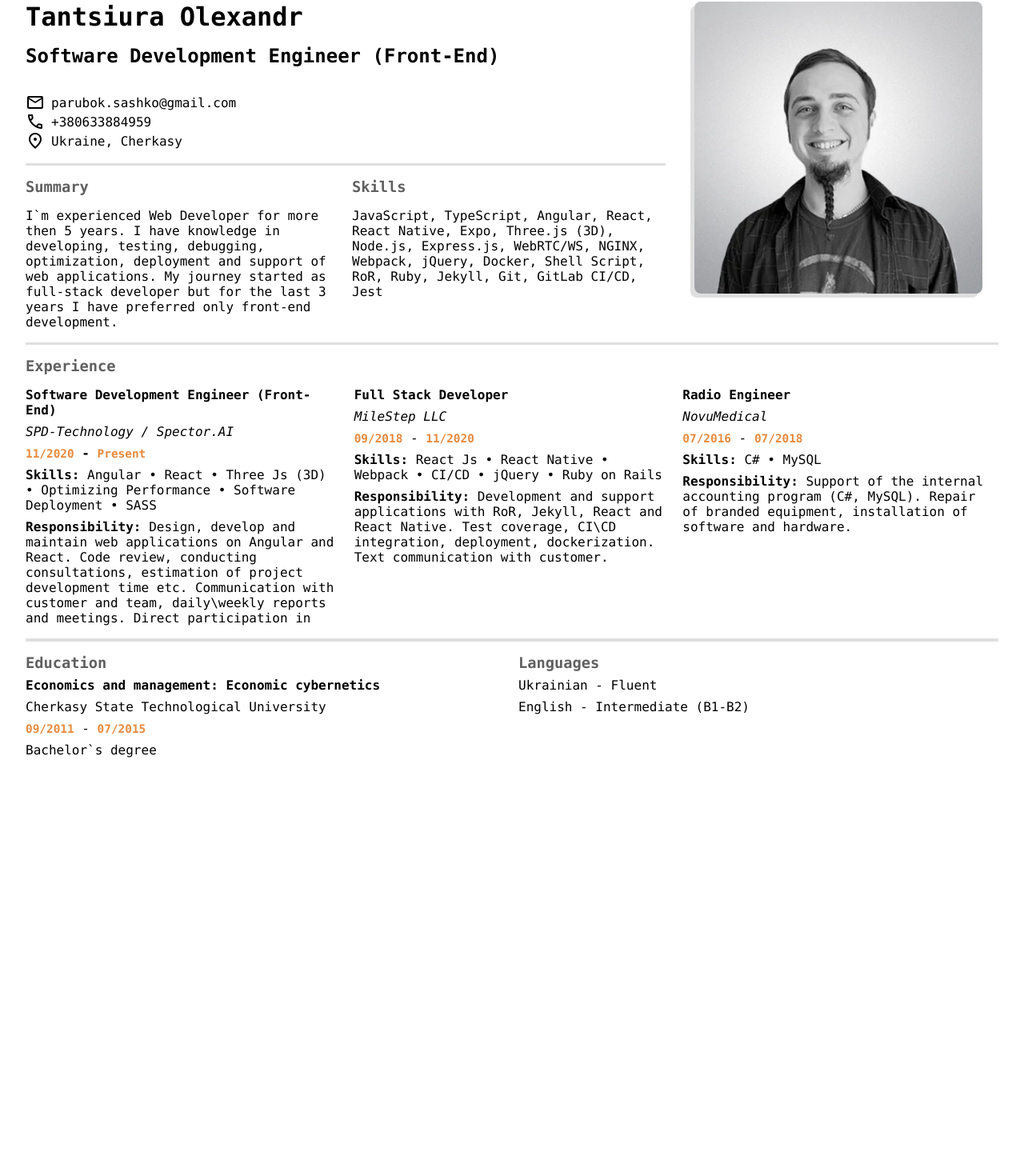
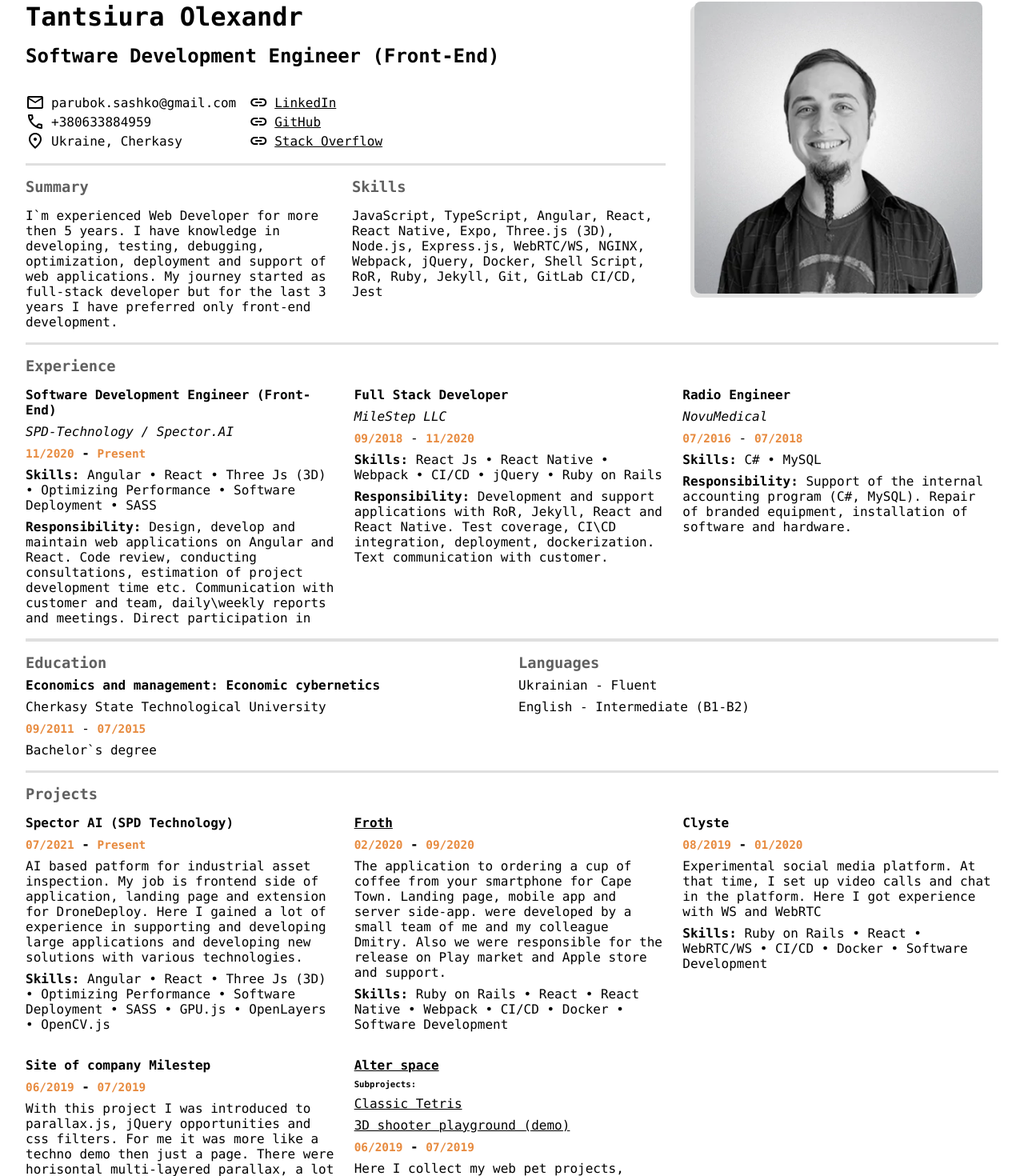
Before and after one commit to Sany18/cv, a Next.js app: page /cv/ in a window 1280 px wide. Shown: the part 14-1484 px from the top of the page at 80% size. Before the commit the page ends 977 px from the top, so only its background shows below. Built offline with nearby package versions, Linux system fonts and the light colour scheme.

Commit message:
Update info
Signed-off-by: Alexandr Tantsiura <o.tantsiura@spd-ukraine.com>

```diff
--- a/src/app/page.tsx
+++ b/src/app/page.tsx
@@ -13,6 +13,16 @@ export default function Home() {
     'Shell Script', 'RoR', 'Ruby', 'Jekyll', 'Git', 'GitLab CI/CD', 'Jest',
   ];
 
+  const dateNow = new Date().toISOString().split('T')[0];
+
+  const renderTime = (date: string) => {
+    if (date == 'now') return <time dateTime={dateNow}>Present</time>;
+
+    const [year, month] = date.split('-');
+
+    return <time dateTime='2019-01'>{`${month}/${year}`}</time>
+  }
+
   return (
     <main className="p-2 pl-4 pr-4 home d-flex flex-column gap-2">
       <div className="d-flex gap-2">
@@ -22,6 +32,7 @@ export default function Home() {
 
           <h2 className='mb-4'>Software Development Engineer (Front-End)</h2>
 
+          <div className='d-flex gap-2'>
             <div className="d-flex flex-column mb-2">
               <div className="d-flex align-items-center">
                 <span className="material-symbols-outlined mr-1">
@@ -42,6 +53,36 @@ export default function Home() {
                   location_on
                 </span>
                 Ukraine, Cherkasy
+              </div>
+            </div>
+
+            <div className="d-flex flex-column mb-2">
+              <div className="d-flex align-items-center">
+                <span className="material-symbols-outlined mr-1">
+                  link
+                </span>
+                <a href='https://www.linkedin.com/in/alexandr-tantsiura-49393a166/' target='_blank'>
+                  LinkedIn
+                </a>
+              </div>
+
+              <div className="d-flex align-items-center">
+                <span className="material-symbols-outlined mr-1">
+                  link
+                </span>
+                <a href='https://github.com/Sany18' target='_blank'>
+                  GitHub
+                </a>
+              </div>
+
+              <div className="d-flex align-items-center">
+                <span className="material-symbols-outlined mr-1">
+                  link
+                </span>
+                <a href='https://stackoverflow.com/users/12074431/hoxz' target='_blank'>
+                  Stack Overflow
+                </a>
+              </div>
             </div>
           </div>
 
@@ -91,7 +132,7 @@ export default function Home() {
           <h4>Software Development Engineer (Front-End)</h4>
           <i>SPD-Technology / Spector.AI</i>
           <b>
-            <time dateTime='2020-11'>11/2020</time> - <time dateTime={(new Date).toISOString().split('T')[0]}>Present</time>
+            {renderTime('2020-11')} - {renderTime('now')}
           </b>
           <p>
             <b>Skills:</b> Angular • React • Three Js (3D) • Optimizing Performance • Software Deployment • SASS
@@ -108,7 +149,7 @@ export default function Home() {
           <h4>Full Stack Developer</h4>
           <i>MileStep LLC</i>
           <p>
-            <time dateTime='2018-09'>09/2018</time> - <time dateTime='2020-11'>11/2020</time>
+            {renderTime('2018-09')} - {renderTime('2020-11')}
           </p>
           <p>
             <b>Skills:</b> React Js • React Native • Webpack • CI/CD • jQuery • Ruby on Rails
@@ -125,7 +166,7 @@ export default function Home() {
           <h4>Radio Engineer</h4>
           <i>NovuMedical</i>
           <p>
-            <time dateTime='2016-07'>07/2016</time> - <time dateTime='2018-07'>07/2018</time>
+            {renderTime('2016-07')} - {renderTime('2018-07')}
           </p>
           <p>
             <b>Skills:</b> C# • MySQL
@@ -145,7 +186,7 @@ export default function Home() {
           <h4>Economics and management: Economic cybernetics</h4>
           Cherkasy State Technological University
           <p>
-            <time dateTime='2011-09'>09/2011</time> - <time dateTime='2015-07'>07/2015</time>
+            {renderTime('2011-09')} - {renderTime('2015-07')}
           </p>
           Bachelor`s degree
         </div>
@@ -156,6 +197,97 @@ export default function Home() {
           <p>English - Intermediate (B1-B2)</p>
         </div>
       </div>
+
+      <Divider />
+
+      <h3 className='color-gray-2'>Projects</h3>
+
+      <div className='d-flex grid-3'>
+        <div className='d-flex flex-column gap-1'>
+          <h4>Spector AI (SPD Technology)</h4>
+          <b>
+            {renderTime('2021-07')} - {renderTime('now')}
+          </b>
+          <p>
+            AI based patform for industrial asset inspection. My job is frontend side of application,
+            landing page and extension for DroneDeploy. Here I gained a lot of experience in supporting and developing
+            large applications and developing new solutions with various technologies.
+          </p>
+          <p>
+            <b>Skills:</b> Angular • React • Three Js (3D) • Optimizing Performance • Software Deployment • SASS • GPU.js •
+            OpenLayers • OpenCV.js
+          </p>
+        </div>
+
+        <div className='d-flex flex-column gap-1'>
+          <a href='https://www.instagram.com/frothcoffeeapp/?hl=en' target='_blank'>
+            <h4>Froth</h4>
+          </a>
+
+          <b>
+            {renderTime('2020-02')} - {renderTime('2020-09')}
+          </b>
+          <p>
+            The application to ordering a cup of coffee from your smartphone for Cape Town.
+            Landing page, mobile app and server side-app. were developed by a small team of me and my colleague Dmitry.
+            Also we were responsible for the release on Play market and Apple store and support.
+          </p>
+          <p>
+            <b>Skills:</b> Ruby on Rails • React • React Native • Webpack • CI/CD • Docker • Software Development
+          </p>
+        </div>
+
+        <div className='d-flex flex-column gap-1'>
+          <h4>Clyste</h4>
+          <b>
+            {renderTime('2019-08')} - {renderTime('2020-01')}
+          </b>
+          <p>
+            Experimental social media platform. At that time, I set up video calls and chat in the platform.
+            Here I got experience with WS and WebRTC
+          </p>
+          <p>
+            <b>Skills:</b> Ruby on Rails • React • WebRTC/WS • CI/CD • Docker • Software Development
+          </p>
+        </div>
+
+        <div className='d-flex flex-column gap-1'>
+          <h4>Site of company Milestep</h4>
+          <b>
+            {renderTime('2019-06')} - {renderTime('2019-07')}
+          </b>
+          <p>
+            With this project I was introduced to parallax.js, jQuery opportunities and css filters.
+            For me it was more like a techno demo then just a page. There were horisontal multi-layered parallax,
+            a lot of presize animated particles, cursor highlighted background and more.
+            First version of this site was the business card of the company in the first years of its life.
+          </p>
+          <p>
+            <b>Skills:</b> jQuery • Parallax.js • CSS filters • Software Development
+          </p>
+        </div>
+
+        <div className='d-flex flex-column gap-1'>
+          <a href='https://alter-space.biz.ua/' target='_blank'>
+            <h4>Alter space</h4>
+          </a>
+
+          <h6>Subprojects:</h6>
+          <a href='https://alter-space.biz.ua/tetris/' target='_blank'>Classic Tetris</a>
+          <a href='https://alter-space.biz.ua/3d-shooter' target='_blank'>3D shooter playground (demo)</a>
+
+          <b>
+            {renderTime('2019-06')} - {renderTime('2019-07')}
+          </b>
+          <p>
+            Here I collect my web pet projects, which I wrote at various times out of curiosity.
+            This is what I was able to compile and run, so I won`t be surprised if something goes wrong
+          </p>
+          <p>
+            <b>Skills:</b> ThreeJS (3d) • React • NodeJs/Express • WS • Webpack • JavaScript • CannonJS
+          </p>
+        </div>
+      </div>
     </main>
   );
 }
--- a/src/scss/_styles.scss
+++ b/src/scss/_styles.scss
@@ -19,7 +19,7 @@ body {
 
 a {
   color: inherit;
-  text-decoration: none;
+  // text-decoration: none;
 }
 
 time {
```
Also changed, not shown: package.json (+10 -10 lines), 1 other file (tests, documents, lock files or other folders). Lines whose indentation alone changed are shown as unchanged.
